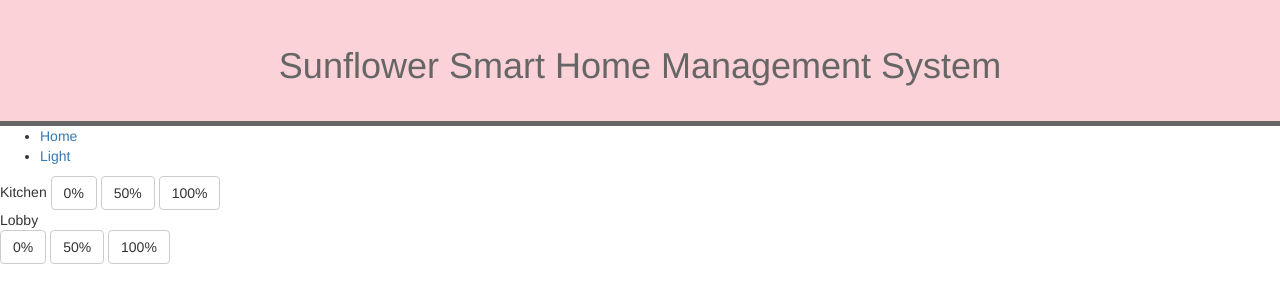
After one commit to AgedSiren557/FSE-Final-Project, a Flask app: page /light in a window 1280 px wide. The commit adds this page. Shown: the top 303 px of the page. Run offline with Flask 2, Linux system fonts and the light colour scheme; some libraries are stand-ins or nearby versions.

Commit message:
Added Boostrap, need to change 3 light buttons for DEcimalRangeField

```diff
--- a/main.py
+++ b/main.py
@@ -1,12 +1,31 @@
 from flask import Flask, render_template, request
+from flask_bootstrap import Bootstrap
+from flask_wtf import FlaskForm
+from wtforms.fields import SubmitField
 
 app = Flask(__name__, static_folder='static')
+bootstrap = Bootstrap(app)
+app.config['SECRET_KEY'] = 'FSE_SECRET_KEY'
 
+class LightForm(FlaskForm):
+    lightOff = SubmitField('0%')
+    lightMiddle = SubmitField('50%')
+    lightOn = SubmitField('100%')
 
 @app.route('/')
 def home():
     return render_template('index.html')
 
+@app.route('/light',  methods=['GET', 'POST'])
+def light():
+    kitchenLight = LightForm()
+    lobbyLight = LightForm()
+    context = {
+        'kitchen': kitchenLight,
+        'lobby': lobbyLight,
+    }
+    return render_template('light.html', **context)
+
 
 if __name__ == '__main__':
     app.run()
--- /dev/null
+++ b/requirements.txt
@@ -0,0 +1,3 @@
+flask
+flask-bootstrap
+flask-wtf
--- /dev/null
+++ b/templates/header.html
@@ -0,0 +1,3 @@
+<header>
+    <h1 id="h1_header">Sunflower Smart Home Management System</h1>
+</header>
--- /dev/null
+++ b/templates/light.html
@@ -0,0 +1,21 @@
+{% extends 'index.html'%}
+{% import 'bootstrap/wtf.html' as wtf %}
+
+{% block content%}
+    {{super()}}
+    <div class="light_container">
+        <form action="{{url_for('light')}}" method="POST">
+            <div class="kitchen">
+                Kitchen
+                {{wtf.quick_form(kitchen)}}
+
+            </div>
+
+            <div class="lobby">
+                Lobby
+                {{wtf.quick_form(lobby)}}
+            </div>
+
+        </form>
+    </div>
+{% endblock%}
--- /dev/null
+++ b/templates/navbar.html
@@ -0,0 +1,6 @@
+<nav>
+    <ul>
+        <li><a href="{{url_for('home')}}">Home</a></li>
+        <li><a href="{{url_for('light')}}">Light</a></li>
+    </ul>
+</nav>
```
Also changed, not shown: templates/index.html (+18 -11 lines).
